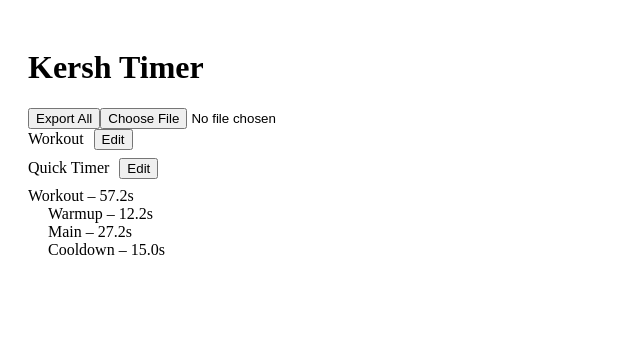
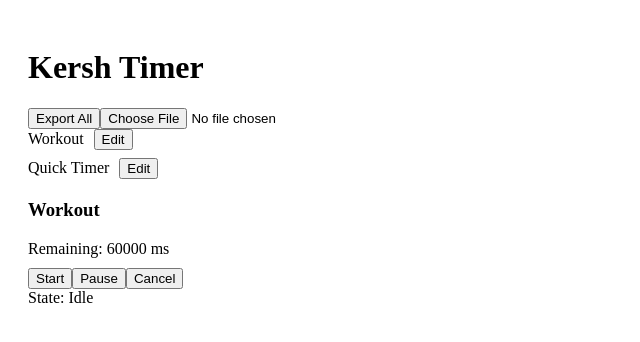
Before and after one commit to Richard-Kershner/kersh_timer_wap, a React (Vite) app: page / in a window 1280 px wide. Both pictures are taken after a click on the element "Workout". Shown: the top 342 px of the page, without its empty margins (0-640 px from the left). Built offline with nearby package versions, Linux system fonts and the light colour scheme.

Commit message:
step 12 D minor format adjustments

```diff
--- a/src/components/TimerEditor.tsx
+++ b/src/components/TimerEditor.tsx
@@ -2,26 +2,13 @@
 ===============================================================================
 FILE: src/components/TimerEditor.tsx
 
-Purpose:
-- Full window editor for a TimerNodeConfig
-- Creates / edits nested timer structures
-- Does NOT execute timers
-- Pure configuration editor
-
-Used by:
-- TimerManager (full-window replacement view)
-
-Responsibilities:
-- Edit name
-- Edit duration
-- Edit sound inheritance
-- Save / Delete / Cancel actions
+Recursive structural editor for TimerNodeConfig
+No runtime execution
 ===============================================================================
 */
 
 import { useState } from 'react';
 import { TimerNodeConfig } from '../models/TimerTypes';
-import { AVAILABLE_SOUNDS } from '../audio/SoundRegistry';
 
 interface Props {
   config: TimerNodeConfig;
@@ -30,9 +17,98 @@ interface Props {
   onCancel: () => void;
 }
 
-/* simple id generator (no uuid dependency) */
 function generateId(): string {
   return crypto.randomUUID();
+}
+
+/* Recursive Node Editor */
+function NodeEditor({
+  node,
+  onChange,
+}: {
+  node: TimerNodeConfig;
+  onChange: (updated: TimerNodeConfig) => void;
+}) {
+  function update<K extends keyof TimerNodeConfig>(
+    key: K,
+    value: TimerNodeConfig[K],
+  ) {
+    onChange({ ...node, [key]: value });
+  }
+
+  function addSequential() {
+    update('sequentialChild', {
+      id: generateId(),
+      name: 'New Child',
+      durationMs: 5000,
+      inheritSound: true,
+    });
+  }
+
+  function addParallel() {
+    update('parallelSiblings', [
+      ...(node.parallelSiblings ?? []),
+      {
+        id: generateId(),
+        name: 'New Parallel',
+        durationMs: 5000,
+        inheritSound: true,
+      },
+    ]);
+  }
+
+  return (
+    <div
+      style={{ marginLeft: 20, borderLeft: '1px solid #ccc', paddingLeft: 10 }}
+    >
+      <input
+        value={node.name}
+        onChange={(e) => update('name', e.target.value)}
+      />
+
+      <input
+        type="number"
+        value={node.durationMs ?? 0}
+        onChange={(e) => update('durationMs', Number(e.target.value))}
+      />
+
+      <label>
+        <input
+          type="checkbox"
+          checked={node.inheritSound}
+          onChange={(e) => update('inheritSound', e.target.checked)}
+        />
+        inheritSound
+      </label>
+
+      <div>
+        <button onClick={addSequential}>+ Sequential</button>
+
+        <button onClick={addParallel}>+ Parallel</button>
+      </div>
+
+      {/* Sequential */}
+      {node.sequentialChild && (
+        <NodeEditor
+          node={node.sequentialChild}
+          onChange={(child) => update('sequentialChild', child)}
+        />
+      )}
+
+      {/* Parallel */}
+      {node.parallelSiblings?.map((p, i) => (
+        <NodeEditor
+          key={p.id}
+          node={p}
+          onChange={(updatedChild) => {
+            const updatedList = [...(node.parallelSiblings ?? [])];
+            updatedList[i] = updatedChild;
+            update('parallelSiblings', updatedList);
+          }}
+        />
+      ))}
+    </div>
+  );
 }
 
 export function TimerEditor({ config, onSave, onDelete, onCancel }: Props) {
@@ -40,118 +116,18 @@ export function TimerEditor({ config, onSave, onDelete, onCancel }: Props) {
     JSON.parse(JSON.stringify(config)),
   );
 
-  /* update helper */
-  function update<K extends keyof TimerNodeConfig>(
-    key: K,
-    value: TimerNodeConfig[K],
-  ) {
-    setLocal((prev) => ({
-      ...prev,
-      [key]: value,
-    }));
-  }
-
-  /* add sequential child */
-  function addChild() {
-    update('sequentialChild', {
-      id: generateId(),
-      name: 'Child Alarm',
-      durationMs: 5000,
-      inheritSound: true,
-    });
-  }
-
-  /* add parallel sibling */
-  function addSibling() {
-    const list = local.parallelSiblings ?? [];
-
-    if (list.length >= 3) return;
-
-    update('parallelSiblings', [
-      ...list,
-      {
-        id: generateId(),
-        name: 'Parallel Alarm',
-        durationMs: 5000,
-        inheritSound: true,
-      },
-    ]);
-  }
-
-  /* ================= UI ================= */
-
   return (
     <div style={{ padding: 20 }}>
       <h2>Edit Timer</h2>
 
-      {/* NAME */}
-      <div>
-        <label>Name</label>
-        <input
-          value={local.name}
-          onChange={(e) => update('name', e.target.value)}
-        />
-      </div>
+      <NodeEditor node={local} onChange={setLocal} />
 
-      {/* DURATION */}
-      <div>
-        <label>Duration (seconds)</label>
-        <input
-          type="number"
-          value={local.durationMs / 1000}
-          onChange={(e) => update('durationMs', Number(e.target.value) * 1000)}
-        />
-      </div>
-
-      {/* SOUND */}
-      <div>
-        <label>Alarm Sound</label>
-        <select
-          value={local.sound ?? ''}
-          onChange={(e) => update('sound', e.target.value || undefined)}
-        >
-          <option value="">(inherit)</option>
-
-          {AVAILABLE_SOUNDS.map((s) => (
-            <option key={s} value={s}>
-              {s}
-            </option>
-          ))}
-        </select>
-      </div>
-
-      {/* INHERIT */}
-      <div>
-        <label>
-          <input
-            type="checkbox"
-            checked={local.inheritSound}
-            onChange={(e) => update('inheritSound', e.target.checked)}
-          />
-          Inherit sound from parent
-        </label>
-      </div>
-
-      {/* STRUCTURE */}
       <div style={{ marginTop: 20 }}>
-        <button onClick={addChild}>Add Sequential Child</button>
-
-        <button onClick={addSibling} style={{ marginLeft: 10 }}>
-          Add Parallel Sibling
-        </button>
-      </div>
-
-      {/* ACTIONS */}
-      <div style={{ marginTop: 30 }}>
         <button onClick={() => onSave(local)}>Save</button>
 
-        <button onClick={() => onDelete(local.id)} style={{ marginLeft: 10 }}>
-          Delete
-        </button>
+        <button onClick={() => onDelete(local.id)}>Delete</button>
 
-        <button onClick={onCancel} style={{ marginLeft: 10 }}>
-          Cancel
-        </button>
+        <button onClick={onCancel}>Cancel</button>
       </div>
     </div>
   );
--- a/src/components/TimerRunner.tsx
+++ b/src/components/TimerRunner.tsx
@@ -1,38 +1,37 @@
+/*
+===============================================================================
+FILE: src/components/TimerRunner.tsx
+
+Execution wrapper for TimerNodeConfig
+Exposes Start / Pause / Cancel
+===============================================================================
+*/
+
+import { useTimerEngine } from '../hooks/useTimerEngine';
 import { TimerNodeConfig } from '../models/TimerTypes';
-import { TimerScheduler } from '../timers/TimerScheduler';
-import { useEffect, useState } from 'react';
 
 interface Props {
   root: TimerNodeConfig;
 }
 
 export function TimerRunner({ root }: Props) {
-  const [, setTick] = useState(0);
-  const [scheduler] = useState(
-    () => new TimerScheduler(() => setTick((v) => v + 1)),
+  const { state, remaining, start, pause, cancel } = useTimerEngine(root);
+
+  return (
+    <div style={{ marginTop: 20 }}>
+      <h3>{root.name}</h3>
+
+      <div>Remaining: {remaining} ms</div>
+
+      <div style={{ marginTop: 10 }}>
+        <button onClick={start}>Start</button>
+
+        <button onClick={pause}>Pause</button>
+
+        <button onClick={cancel}>Cancel</button>
+      </div>
+
+      <div>State: {state}</div>
+    </div>
   );
-
-  useEffect(() => {
-    scheduler.start(root);
-    return () => scheduler.stop();
-  }, [root]);
-
-  const renderNode = (node: TimerNodeConfig, depth = 0) => {
-    const state = scheduler.getActiveStates().get(node.id);
-    const remaining = state ? state.remainingMs : node.durationMs;
-
-    return (
-      <div key={node.id} style={{ marginLeft: depth * 20 }}>
-        <div>
-          {node.name} – {(remaining / 1000).toFixed(1)}s
-        </div>
-
-        {node.parallelSiblings?.map((s) => renderNode(s, depth + 1))}
-
-        {node.sequentialChild && renderNode(node.sequentialChild, depth + 1)}
-      </div>
-    );
-  };
-
-  return <div>{renderNode(root)}</div>;
 }
--- /dev/null
+++ b/src/hooks/useTimerEngine.ts
@@ -0,0 +1,66 @@
+/*
+===============================================================================
+FILE: src/hooks/useTimerEngine.ts
+
+Deterministic timer execution engine
+Simple single-root execution
+No nested scheduling yet
+===============================================================================
+*/
+
+import { useEffect, useRef, useState } from 'react';
+import { TimerNodeConfig } from '../models/TimerTypes';
+
+type EngineState = 'Idle' | 'Running' | 'Paused' | 'Completed';
+
+export function useTimerEngine(root: TimerNodeConfig) {
+  const [state, setState] = useState<EngineState>('Idle');
+
+  const [remaining, setRemaining] = useState<number>(root.durationMs ?? 0);
+
+  const intervalRef = useRef<number | null>(null);
+
+  function start() {
+    if (state === 'Running') return;
+
+    setState('Running');
+
+    intervalRef.current = window.setInterval(() => {
+      setRemaining((prev) => {
+        if (prev <= 1000) {
+          clearInterval(intervalRef.current!);
+          setState('Completed');
+          return 0;
+        }
+        return prev - 1000;
+      });
+    }, 1000);
+  }
+
+  function pause() {
+    if (intervalRef.current) {
+      clearInterval(intervalRef.current);
+    }
+    setState('Paused');
+  }
+
+  function cancel() {
+    if (intervalRef.current) {
+      clearInterval(intervalRef.current);
+    }
+    setRemaining(root.durationMs ?? 0);
+    setState('Idle');
+  }
+
+  useEffect(() => {
+    cancel();
+  }, [root]);
+
+  return {
+    state,
+    remaining,
+    start,
+    pause,
+    cancel,
+  };
+}
```
Also changed, not shown: src/components/TimerManager.tsx (+32 -27 lines).
